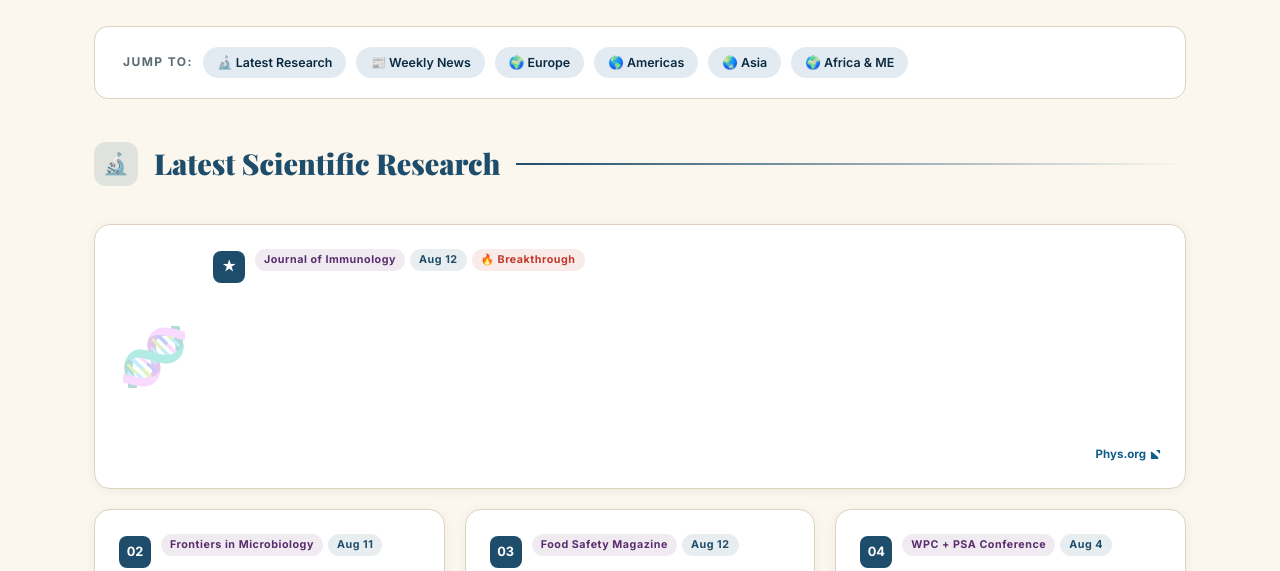
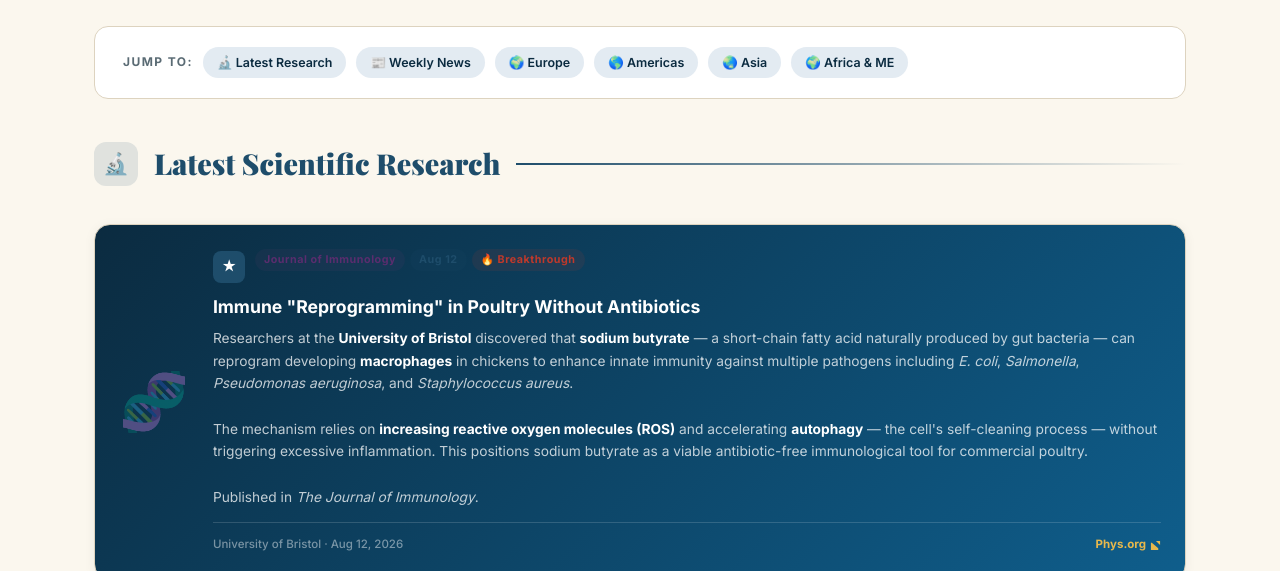
Before and after one commit to ORKIDVET/awrkidvet, a plain HTML site: page index.html in a window 1280 px wide. Shown: the part 387-958 px from the top of the page. Drawn offline with nearby package versions, Linux system fonts and the light colour scheme.

Commit message:
Update index.html

```diff
--- a/index.html
+++ b/index.html
@@ -301,6 +301,16 @@ body { background: var(--cream) !important; }
 .masthead { background: rgba(2,13,24,0.97) !important; backdrop-filter: blur(14px); }
 .page-wrap { background: var(--cream) !important; border-radius:0 !important; box-shadow:none !important; }
 .article-card { background:#fff !important; }
+.article-card.featured {
+  background: linear-gradient(135deg, var(--navy) 0%, var(--teal) 100%) !important;
+  color: #fff !important;
+}
+.article-card.featured .card-title { color: #fff !important; }
+.article-card.featured .card-body  { color: rgba(255,255,255,0.75) !important; }
+.article-card.featured .card-body strong { color: #fff !important; }
+.article-card.featured .card-date  { color: rgba(255,255,255,0.45) !important; }
+.article-card.featured .card-source { color: var(--gold2) !important; }
+.article-card.featured .card-meta  { border-color: rgba(255,255,255,0.15) !important; }
 footer { background: var(--navy) !important; }
 
 /* ════════════════════════════════
@@ -527,10 +537,14 @@ footer { background: var(--navy) !important; }
           </div>
           <div class="card-body">
             <span class="t-en">
-              Researchers at the <strong>University of Bristol</strong> discovered that <strong>sodium butyrate</strong> — a short-chain fatty acid naturally produced by gut bacteria — can reprogram developing <strong>macrophages</strong> in chickens to enhance innate immunity against multiple pathogens including <em>E. coli</em>, <em>Salmonella</em>, <em>Pseudomonas aeruginosa</em>, and <em>Staphylococcus aureus</em>. The mechanism relies on increasing reactive oxygen molecules and accelerating autophagy without triggering excessive inflammation.
+              Researchers at the <strong>University of Bristol</strong> discovered that <strong>sodium butyrate</strong> — a short-chain fatty acid naturally produced by gut bacteria — can reprogram developing <strong>macrophages</strong> in chickens to enhance innate immunity against multiple pathogens including <em>E. coli</em>, <em>Salmonella</em>, <em>Pseudomonas aeruginosa</em>, and <em>Staphylococcus aureus</em>.<br><br>
+              The mechanism relies on <strong>increasing reactive oxygen molecules (ROS)</strong> and accelerating <strong>autophagy</strong> — the cell's self-cleaning process — without triggering excessive inflammation. This positions sodium butyrate as a viable antibiotic-free immunological tool for commercial poultry.<br><br>
+              Published in <em>The Journal of Immunology</em>.
             </span>
             <span class="t-ar">
-              اكتشف باحثون بجامعة بريستول أن <strong>بُبيرات الصوديوم</strong> — حمض دهني قصير السلسلة تنتجه بكتيريا الأمعاء طبيعياً — قادر على إعادة برمجة <strong>الخلايا البلعمية (macrophages)</strong> النامية في الدجاج لتعزيز المناعة الفطرية ضد بكتيريا متعددة تشمل <em>E. coli</em> و<em>Salmonella</em> و<em>Pseudomonas aeruginosa</em> و<em>Staphylococcus aureus</em>. الآلية تعتمد على زيادة الجزيئات التفاعلية للأكسجين وتسريع الالتهام الذاتي دون إحداث التهاب مفرط.
+              اكتشف باحثون بجامعة بريستول أن <strong>بُبيرات الصوديوم (sodium butyrate)</strong> — وهو حمض دهني قصير السلسلة تنتجه بكتيريا الأمعاء طبيعياً — قادر على إعادة برمجة <strong>الخلايا البلعمية (macrophages)</strong> النامية في الدجاج لتعزيز المناعة الفطرية ضد بكتيريا متعددة تشمل <em>E. coli</em> و<em>Salmonella</em> و<em>Pseudomonas aeruginosa</em> و<em>Staphylococcus aureus</em>.<br><br>
+              الآلية تعتمد على <strong>زيادة الجزيئات التفاعلية للأكسجين</strong> وتسريع <strong>الالتهام الذاتي (autophagy)</strong> — وهو عملية التنظيف الذاتي للخلية — دون إحداث التهاب مفرط. مما يجعل بُبيرات الصوديوم أداةً مناعية واعدة بديلاً عن المضادات الحيوية في قطاع الدواجن التجاري.<br><br>
+              نُشر البحث في <em>The Journal of Immunology</em>.
             </span>
           </div>
           <div class="card-meta">
```
